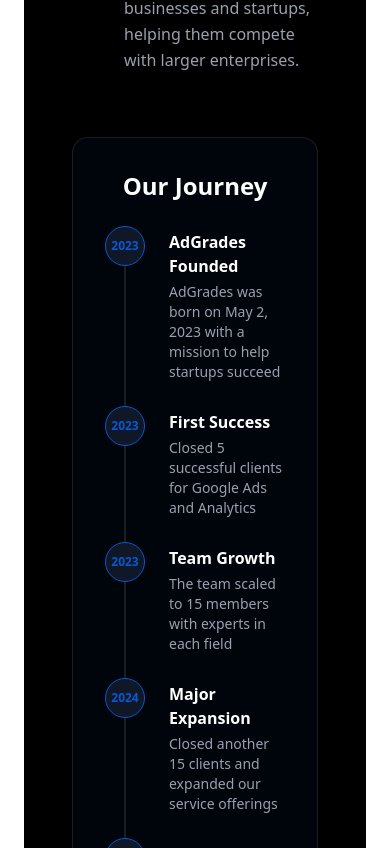
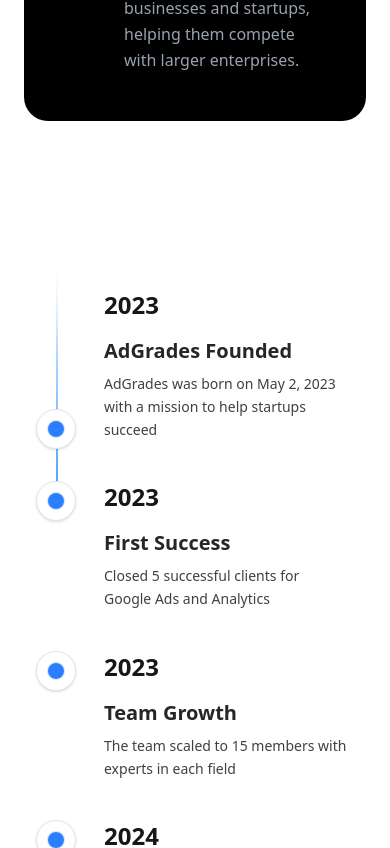
Before and after one commit to Chan-electro/adgrades-test, a Next.js app: page /about in a window 390 px wide. Shown: the part 1556-2404 px from the top of the page. Built offline with nearby package versions, Linux system fonts and the light colour scheme.

Commit message:
Update Clients page layout and fix Timeline/About page issues

```diff
--- a/src/app/about/page.tsx
+++ b/src/app/about/page.tsx
@@ -4,30 +4,36 @@
 import Image from 'next/image';
 import { Linkedin } from 'lucide-react';
 import ExpandableCardDemo from '@/components/ui/expandable-card-demo-standard';
+import { Timeline } from '@/components/ui/timeline';
 
 export default function AboutPage() {
+    const timelineData = milestones.map(m => ({
+        title: m.year,
+        content: (
+            <div>
+                <h4 className="text-xl md:text-2xl font-bold text-neutral-800 mb-2">{m.title}</h4>
+                <p className="text-neutral-700 text-sm md:text-base leading-relaxed">
+                    {m.description}
+                </p>
+            </div>
+        )
+    }));
     const teamCards = team.map((member) => ({
         title: member.name,
         description: member.role,
         src: member.image,
-        ctaText: 'Connect',
+        ctaText: (
+            <div className="flex items-center gap-2">
+                <Linkedin className="w-4 h-4" />
+                <span>Connect</span>
+            </div>
+        ),
         ctaLink: member.linkedin,
         content: () => (
             <div className="space-y-4">
                 <p className="text-sm md:text-base leading-relaxed text-gray-700 dark:text-gray-300">
                     {member.bio}
                 </p>
-                <div className="flex items-center gap-2">
-                    <a
-                        href={member.linkedin}
-                        target="_blank"
-                        rel="noopener noreferrer"
-                        className="flex items-center gap-2 text-blue-600 hover:text-blue-700 pt-2"
-                    >
-                        <Linkedin className="w-5 h-5" />
-                        <span className="font-medium">Connect on LinkedIn</span>
-                    </a>
-                </div>
             </div>
         )
     }));
@@ -61,26 +67,11 @@
                         </div>
                     </div>
 
-                    {/* Milestones timeline visual */}
-                    <div className="h-full bg-blue-primary/5 rounded-2xl border border-white/10 p-8 flex flex-col justify-center">
-                        <h3 className="text-2xl font-bold mb-6 text-white text-center">Our Journey</h3>
-                        <div className="space-y-6 relative">
-                            {/* Vertical line */}
-                            <div className="absolute left-[19px] top-2 bottom-2 w-[2px] bg-white/10"></div>
 
-                            {milestones.map((m, i) => (
-                                <div key={i} className="flex gap-6 relative">
-                                    <div className="w-10 h-10 rounded-full bg-gray-900 border border-blue-primary flex items-center justify-center flex-shrink-0 z-10 text-xs font-bold text-blue-primary">
-                                        {m.year}
-                                    </div>
-                                    <div className="pt-1">
-                                        <h4 className="font-bold text-white mb-1">{m.title}</h4>
-                                        <p className="text-sm text-gray-400">{m.description}</p>
-                                    </div>
-                                </div>
-                            ))}
-                        </div>
-                    </div>
+                </div>
+
+                <div className="w-full mb-32">
+                    <Timeline data={timelineData} />
                 </div>
 
                 <div className="mb-24">
--- a/src/components/ui/expandable-card-demo-standard.tsx
+++ b/src/components/ui/expandable-card-demo-standard.tsx
@@ -8,7 +8,7 @@
     description: string;
     title: string;
     src: string;
-    ctaText: string;
+    ctaText: React.ReactNode;
     ctaLink: string;
     content: () => React.ReactNode | React.ReactNode;
 }
@@ -125,7 +125,7 @@
                                         initial={{ opacity: 0 }}
                                         animate={{ opacity: 1 }}
                                         exit={{ opacity: 0 }}
-                                        className="text-neutral-600 text-sm md:text-base leading-relaxed h-full md:h-fit overflow-auto dark:text-neutral-400 [mask:linear-gradient(to_bottom,white,white,transparent)] [scrollbar-width:none] [-ms-overflow-style:none] [-webkit-overflow-scrolling:touch]"
+                                        className="text-neutral-600 text-sm md:text-base leading-relaxed h-full md:h-fit overflow-auto dark:text-neutral-400 [scrollbar-width:none] [-ms-overflow-style:none] [-webkit-overflow-scrolling:touch]"
                                     >
                                         {typeof active.content === "function"
                                             ? active.content()
--- /dev/null
+++ b/src/components/ui/timeline.tsx
@@ -0,0 +1,80 @@
+"use client";
+import {
+    useMotionValueEvent,
+    useScroll,
+    useTransform,
+    motion,
+} from "framer-motion";
+import React, { useEffect, useRef, useState } from "react";
+
+interface TimelineEntry {
+    title: string;
+    content: React.ReactNode;
+}
+
+export const Timeline = ({ data }: { data: TimelineEntry[] }) => {
+    const ref = useRef<HTMLDivElement>(null);
+    const containerRef = useRef<HTMLDivElement>(null);
+    const [height, setHeight] = useState(0);
+
+    useEffect(() => {
+        if (ref.current) {
+            const rect = ref.current.getBoundingClientRect();
+            setHeight(rect.height);
+        }
+    }, [ref]);
+
+    const { scrollYProgress } = useScroll({
+        target: containerRef,
+        offset: ["start 10%", "end 50%"],
+    });
+
+    const heightTransform = useTransform(scrollYProgress, [0, 1], [0, height]);
+    const opacityTransform = useTransform(scrollYProgress, [0, 0.1], [0, 1]);
+
+    return (
+        <div
+            className="w-full bg-white font-sans md:px-10 overflow-hidden"
+            ref={containerRef}
+        >
+            <div ref={ref} className="relative max-w-7xl mx-auto pb-20">
+                {data.map((item, index) => (
+                    <div
+                        key={index}
+                        className="flex justify-start pt-10 md:pt-40 md:gap-10"
+                    >
+                        <div className="sticky flex flex-col md:flex-row z-40 items-center top-40 self-start max-w-xs lg:max-w-sm md:w-full">
+                            <div className="h-10 absolute left-3 md:left-3 w-10 rounded-full bg-white flex items-center justify-center shadow-sm border border-neutral-200">
+                                <div className="h-4 w-4 rounded-full bg-blue-500 border border-blue-100 p-2" />
+                            </div>
+                            <h3 className="hidden md:block text-xl md:pl-20 md:text-5xl font-bold text-neutral-900">
+                                {item.title}
+                            </h3>
+                        </div>
+
+                        <div className="relative pl-20 pr-4 md:pl-4 w-full">
+                            <h3 className="md:hidden block text-2xl mb-4 text-left font-bold text-neutral-900">
+                                {item.title}
+                            </h3>
+                            {item.content}{" "}
+                        </div>
+                    </div>
+                ))}
+                <div
+                    style={{
+                        height: height + "px",
+                    }}
+                    className="absolute md:left-8 left-8 top-0 overflow-hidden w-[2px] bg-[linear-gradient(to_bottom,var(--tw-gradient-stops))] from-transparent from-[0%] via-neutral-200 to-transparent to-[99%] [mask-image:linear-gradient(to_bottom,transparent_0%,black_10%,black_90%,transparent_100%)] "
+                >
+                    <motion.div
+                        style={{
+                            height: heightTransform,
+                            opacity: opacityTransform,
+                        }}
+                        className="absolute inset-x-0 top-0 w-[2px] bg-gradient-to-t from-blue-600 via-blue-400 to-transparent from-[0%] via-[10%] rounded-full"
+                    />
+                </div>
+            </div>
+        </div>
+    );
+};
```
Also changed, not shown: src/app/clients/page.tsx (+26 -8 lines).
